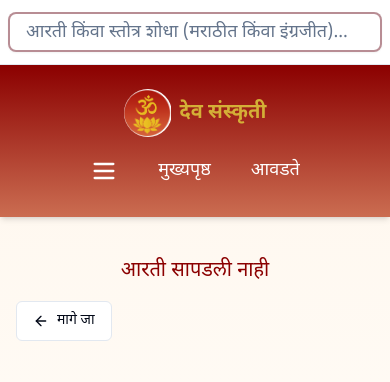
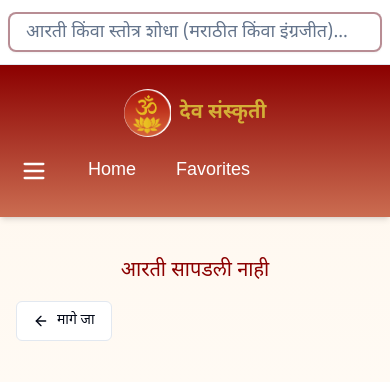
Before and after one commit to rakpa/aarati-vandan-sutra1-3072025, a React (Vite) app: page /aarti/1 in a window 390 px wide. Shown: the top 382 px of the page. Built offline with nearby package versions, Linux system fonts and the light colour scheme.

Commit message:
Update: Left-align mobile menu and change menu text to English (Home, Favorites)

```diff
--- a/src/components/Header.tsx
+++ b/src/components/Header.tsx
@@ -25,19 +25,19 @@ const Header = () => {
           />
           <span>देव संस्कृती</span>
         </Link>
-        <nav className="flex flex-row items-center justify-center gap-4 md:gap-6 w-full">
+        <nav className="flex flex-row items-center justify-start md:justify-center gap-4 md:gap-6 w-full">
           <MenuBar menuClassName="text-white font-normal font-marathi text-lg" />
           <Link
             to="/"
-            className="px-3 py-2 rounded-md hover:bg-divine-light/20 transition-colors font-normal text-lg font-marathi"
+            className="px-3 py-2 rounded-md hover:bg-divine-light/20 transition-colors font-normal text-lg"
           >
-            मुख्यपृष्ठ
+            Home
           </Link>
           <Link
             to="/favorites"
-            className="px-3 py-2 rounded-md hover:bg-divine-light/20 transition-colors font-normal text-lg font-marathi"
+            className="px-3 py-2 rounded-md hover:bg-divine-light/20 transition-colors font-normal text-lg"
           >
-            आवडते
+            Favorites
           </Link>
         </nav>
       </div>
```
